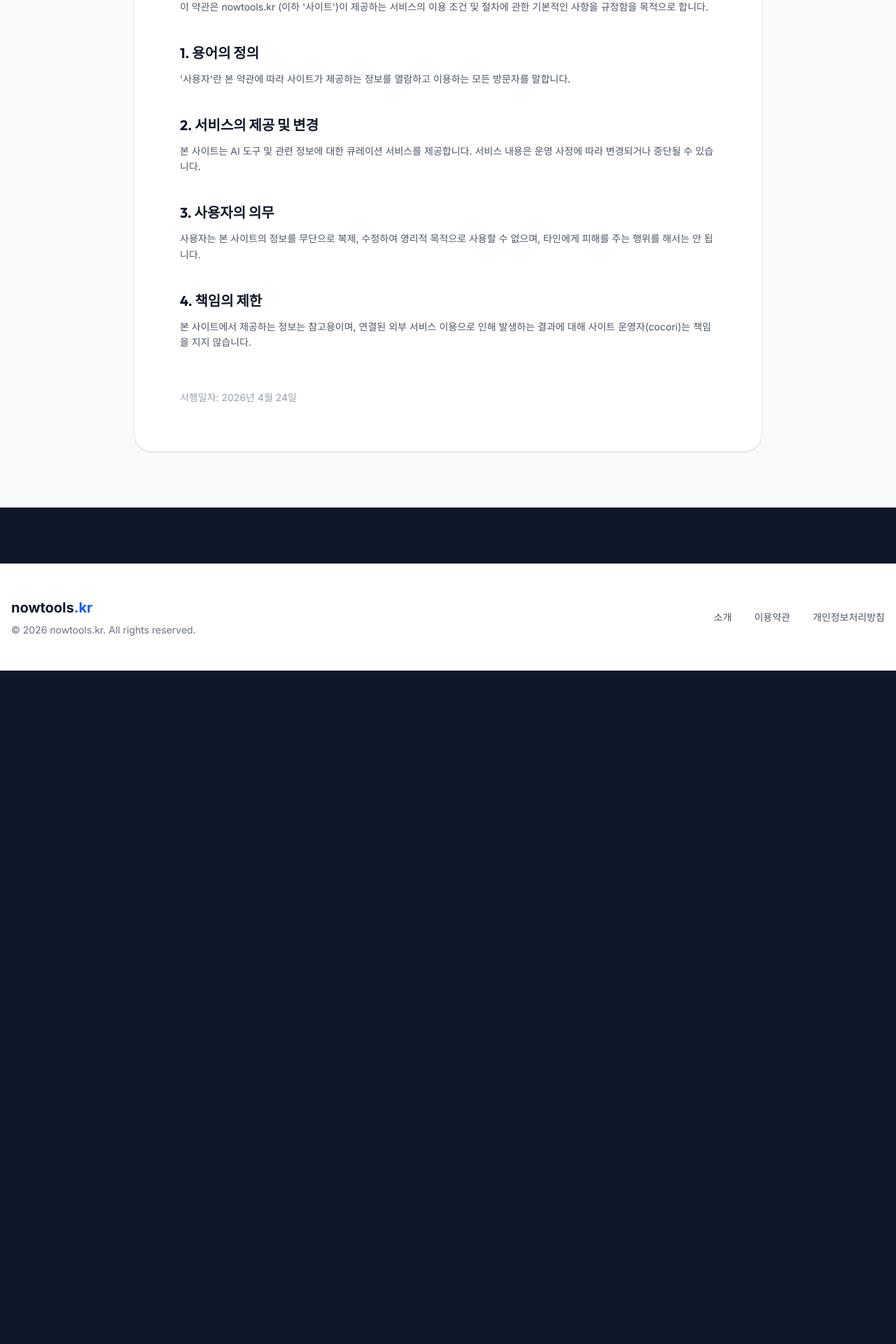
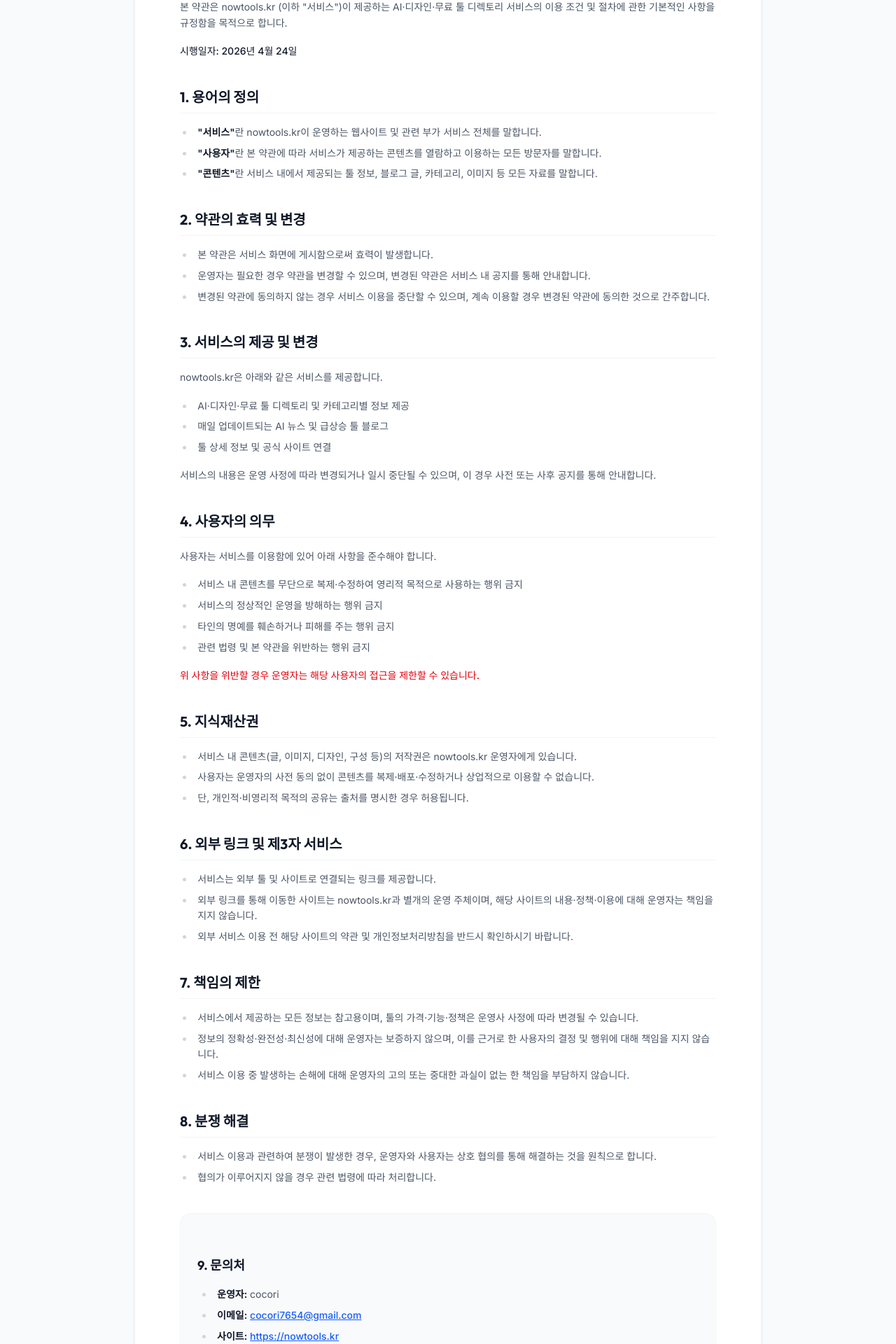
Before and after one commit to justis2002-cell/nowtools, a Next.js app: page /terms in a window 1280 px wide. Shown: the part 280-2200 px from the top of the page at 70% size. Before the commit the page ends 1238 px from the top, so only its background shows below. Built offline with nearby package versions, Linux system fonts and the light colour scheme.

Commit message:
feat: update terms of service content

```diff
--- a/src/app/terms/page.tsx
+++ b/src/app/terms/page.tsx
@@ -8,32 +8,96 @@
         <div className="max-w-4xl mx-auto bg-white rounded-3xl p-8 md:p-16 shadow-sm border border-gray-100">
           <h1 className="text-3xl font-bold text-gray-900 mb-8">이용약관</h1>
 
-          <div className="prose prose-blue max-w-none text-gray-600 space-y-6 text-sm leading-relaxed">
-            <p>
-              이 약관은 nowtools.kr (이하 '사이트')이 제공하는 서비스의 이용 조건 및 절차에 관한 기본적인 사항을 규정함을 목적으로 합니다.
-            </p>
-
-            <section>
-              <h2 className="text-xl font-bold text-gray-900 mb-3">1. 용어의 정의</h2>
-              <p>'사용자'란 본 약관에 따라 사이트가 제공하는 정보를 열람하고 이용하는 모든 방문자를 말합니다.</p>
+          <div className="prose prose-blue max-w-none text-gray-600 space-y-10 text-sm leading-relaxed">
+            <section className="space-y-4">
+              <p>본 약관은 nowtools.kr (이하 "서비스")이 제공하는 AI·디자인·무료 툴 디렉토리 서비스의 이용 조건 및 절차에 관한 기본적인 사항을 규정함을 목적으로 합니다.</p>
+              <p className="font-medium text-gray-900">시행일자: 2026년 4월 24일</p>
             </section>
 
             <section>
-              <h2 className="text-xl font-bold text-gray-900 mb-3">2. 서비스의 제공 및 변경</h2>
-              <p>본 사이트는 AI 도구 및 관련 정보에 대한 큐레이션 서비스를 제공합니다. 서비스 내용은 운영 사정에 따라 변경되거나 중단될 수 있습니다.</p>
+              <h2 className="text-xl font-bold text-gray-900 mb-4 pb-2 border-b border-gray-100">1. 용어의 정의</h2>
+              <ul className="list-disc pl-5 space-y-2">
+                <li><strong>"서비스"</strong>란 nowtools.kr이 운영하는 웹사이트 및 관련 부가 서비스 전체를 말합니다.</li>
+                <li><strong>"사용자"</strong>란 본 약관에 따라 서비스가 제공하는 콘텐츠를 열람하고 이용하는 모든 방문자를 말합니다.</li>
+                <li><strong>"콘텐츠"</strong>란 서비스 내에서 제공되는 툴 정보, 블로그 글, 카테고리, 이미지 등 모든 자료를 말합니다.</li>
+              </ul>
             </section>
 
             <section>
-              <h2 className="text-xl font-bold text-gray-900 mb-3">3. 사용자의 의무</h2>
-              <p>사용자는 본 사이트의 정보를 무단으로 복제, 수정하여 영리적 목적으로 사용할 수 없으며, 타인에게 피해를 주는 행위를 해서는 안 됩니다.</p>
+              <h2 className="text-xl font-bold text-gray-900 mb-4 pb-2 border-b border-gray-100">2. 약관의 효력 및 변경</h2>
+              <ul className="list-disc pl-5 space-y-2">
+                <li>본 약관은 서비스 화면에 게시함으로써 효력이 발생합니다.</li>
+                <li>운영자는 필요한 경우 약관을 변경할 수 있으며, 변경된 약관은 서비스 내 공지를 통해 안내합니다.</li>
+                <li>변경된 약관에 동의하지 않는 경우 서비스 이용을 중단할 수 있으며, 계속 이용할 경우 변경된 약관에 동의한 것으로 간주합니다.</li>
+              </ul>
             </section>
 
             <section>
-              <h2 className="text-xl font-bold text-gray-900 mb-3">4. 책임의 제한</h2>
-              <p>본 사이트에서 제공하는 정보는 참고용이며, 연결된 외부 서비스 이용으로 인해 발생하는 결과에 대해 사이트 운영자(cocori)는 책임을 지지 않습니다.</p>
+              <h2 className="text-xl font-bold text-gray-900 mb-4 pb-2 border-b border-gray-100">3. 서비스의 제공 및 변경</h2>
+              <p className="mb-4">nowtools.kr은 아래와 같은 서비스를 제공합니다.</p>
+              <ul className="list-disc pl-5 space-y-2">
+                <li>AI·디자인·무료 툴 디렉토리 및 카테고리별 정보 제공</li>
+                <li>매일 업데이트되는 AI 뉴스 및 급상승 툴 블로그</li>
+                <li>툴 상세 정보 및 공식 사이트 연결</li>
+              </ul>
+              <p className="mt-4">서비스의 내용은 운영 사정에 따라 변경되거나 일시 중단될 수 있으며, 이 경우 사전 또는 사후 공지를 통해 안내합니다.</p>
             </section>
 
-            <p className="pt-8 text-gray-400">시행일자: 2026년 4월 24일</p>
+            <section>
+              <h2 className="text-xl font-bold text-gray-900 mb-4 pb-2 border-b border-gray-100">4. 사용자의 의무</h2>
+              <p className="mb-4">사용자는 서비스를 이용함에 있어 아래 사항을 준수해야 합니다.</p>
+              <ul className="list-disc pl-5 space-y-2">
+                <li>서비스 내 콘텐츠를 무단으로 복제·수정하여 영리적 목적으로 사용하는 행위 금지</li>
+                <li>서비스의 정상적인 운영을 방해하는 행위 금지</li>
+                <li>타인의 명예를 훼손하거나 피해를 주는 행위 금지</li>
+                <li>관련 법령 및 본 약관을 위반하는 행위 금지</li>
+              </ul>
+              <p className="mt-4 font-medium text-red-600">위 사항을 위반할 경우 운영자는 해당 사용자의 접근을 제한할 수 있습니다.</p>
+            </section>
+
+            <section>
+              <h2 className="text-xl font-bold text-gray-900 mb-4 pb-2 border-b border-gray-100">5. 지식재산권</h2>
+              <ul className="list-disc pl-5 space-y-2">
+                <li>서비스 내 콘텐츠(글, 이미지, 디자인, 구성 등)의 저작권은 nowtools.kr 운영자에게 있습니다.</li>
+                <li>사용자는 운영자의 사전 동의 없이 콘텐츠를 복제·배포·수정하거나 상업적으로 이용할 수 없습니다.</li>
+                <li>단, 개인적·비영리적 목적의 공유는 출처를 명시한 경우 허용됩니다.</li>
+              </ul>
+            </section>
+
+            <section>
+              <h2 className="text-xl font-bold text-gray-900 mb-4 pb-2 border-b border-gray-100">6. 외부 링크 및 제3자 서비스</h2>
+              <ul className="list-disc pl-5 space-y-2">
+                <li>서비스는 외부 툴 및 사이트로 연결되는 링크를 제공합니다.</li>
+                <li>외부 링크를 통해 이동한 사이트는 nowtools.kr과 별개의 운영 주체이며, 해당 사이트의 내용·정책·이용에 대해 운영자는 책임을 지지 않습니다.</li>
+                <li>외부 서비스 이용 전 해당 사이트의 약관 및 개인정보처리방침을 반드시 확인하시기 바랍니다.</li>
+              </ul>
+            </section>
+
+            <section>
+              <h2 className="text-xl font-bold text-gray-900 mb-4 pb-2 border-b border-gray-100">7. 책임의 제한</h2>
+              <ul className="list-disc pl-5 space-y-2">
+                <li>서비스에서 제공하는 모든 정보는 참고용이며, 툴의 가격·기능·정책은 운영사 사정에 따라 변경될 수 있습니다.</li>
+                <li>정보의 정확성·완전성·최신성에 대해 운영자는 보증하지 않으며, 이를 근거로 한 사용자의 결정 및 행위에 대해 책임을 지지 않습니다.</li>
+                <li>서비스 이용 중 발생하는 손해에 대해 운영자의 고의 또는 중대한 과실이 없는 한 책임을 부담하지 않습니다.</li>
+              </ul>
+            </section>
+
+            <section>
+              <h2 className="text-xl font-bold text-gray-900 mb-4 pb-2 border-b border-gray-100">8. 분쟁 해결</h2>
+              <ul className="list-disc pl-5 space-y-2">
+                <li>서비스 이용과 관련하여 분쟁이 발생한 경우, 운영자와 사용자는 상호 협의를 통해 해결하는 것을 원칙으로 합니다.</li>
+                <li>협의가 이루어지지 않을 경우 관련 법령에 따라 처리합니다.</li>
+              </ul>
+            </section>
+
+            <section className="bg-gray-50 p-6 rounded-2xl border border-gray-100">
+              <h2 className="text-lg font-bold text-gray-900 mb-4">9. 문의처</h2>
+              <ul className="space-y-1">
+                <li><strong>운영자:</strong> cocori</li>
+                <li><strong>이메일:</strong> <a href="mailto:cocori7654@gmail.com" className="text-blue-600 hover:underline">cocori7654@gmail.com</a></li>
+                <li><strong>사이트:</strong> <a href="https://nowtools.kr" className="text-blue-600 hover:underline">https://nowtools.kr</a></li>
+              </ul>
+            </section>
           </div>
         </div>
       </main>
```
